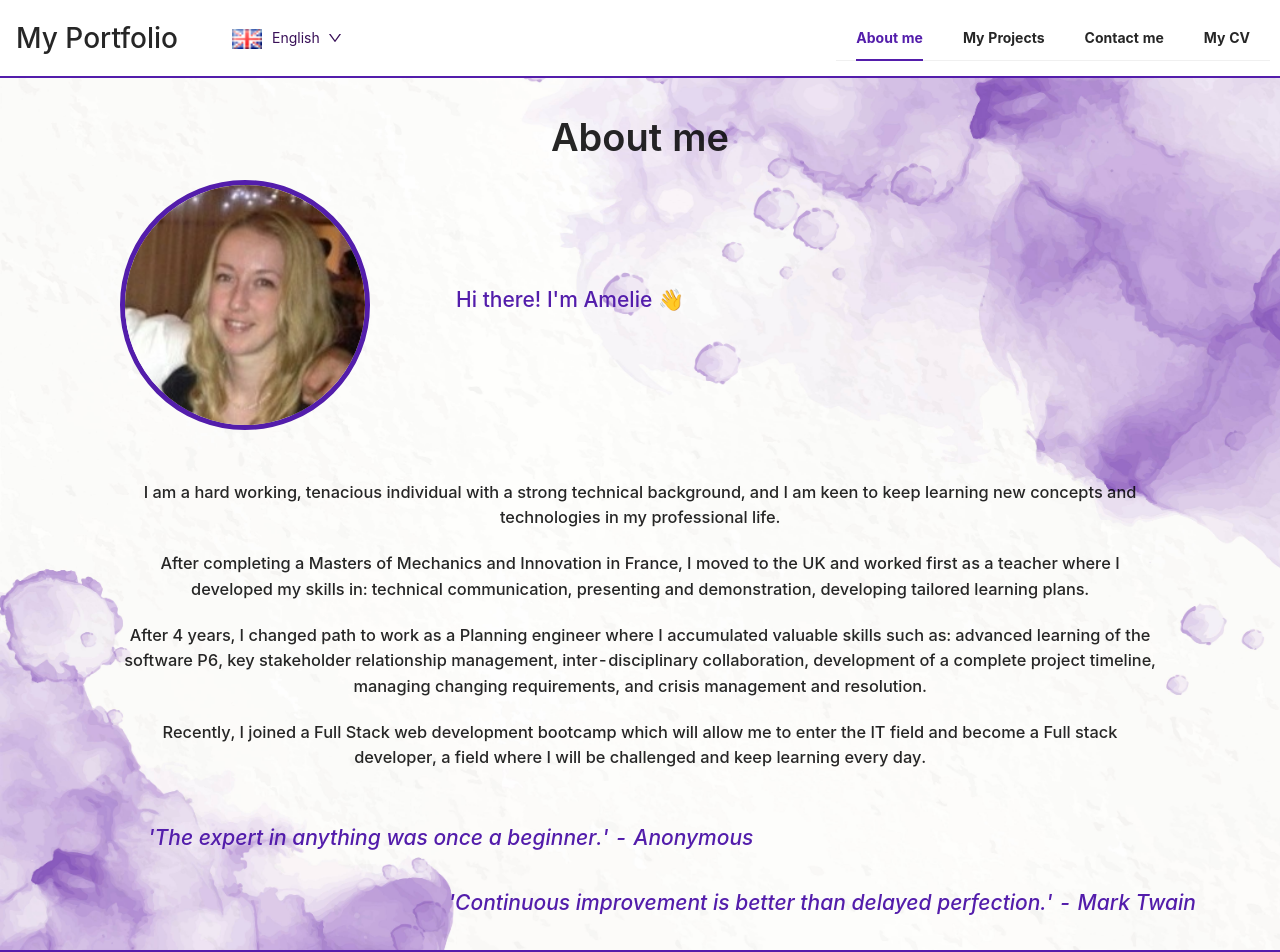
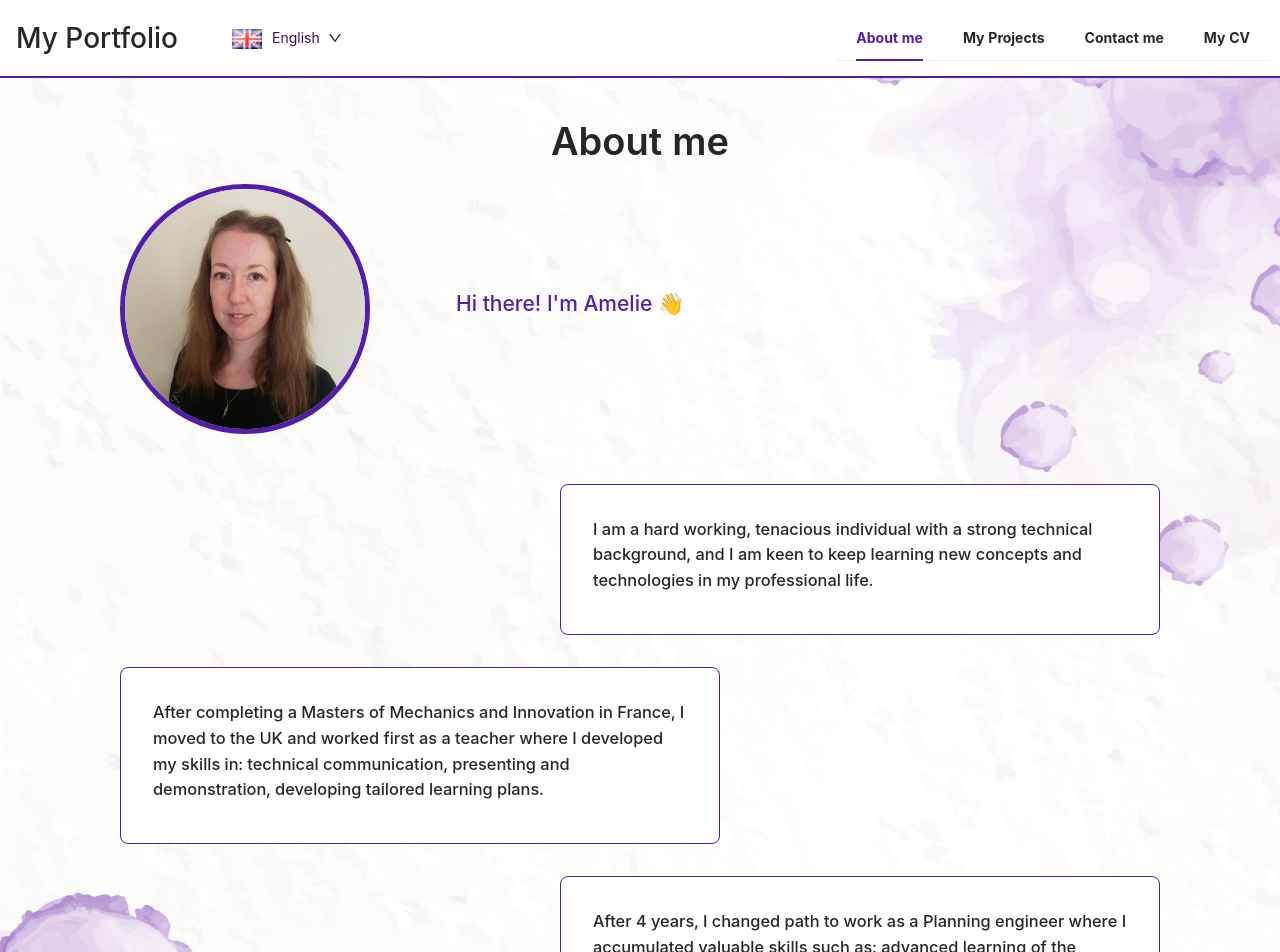
Before and after one commit to Am0031/my-portfolio-react, a React (Create React App) app: page / in a window 1280 px wide. Shown: the top 952 px of the page. Built offline with nearby package versions, Linux system fonts and the light colour scheme.

Commit message:
adjusted about layout

```diff
--- a/package.json
+++ b/package.json
@@ -13,6 +13,7 @@
     "antd": "^4.22.7",
     "date-fns": "^2.29.2",
     "emailjs-com": "^3.2.0",
+    "framer-motion": "^11.0.5",
     "gh-pages": "^4.0.0",
     "i18next": "^21.9.1",
     "react": "^18.2.0",
--- a/src/App.css
+++ b/src/App.css
@@ -13,9 +13,7 @@ body {
 .title {
   margin: 0;
 }
-.main {
-  min-height: 90vh;
-}
+
 .stackable {
   display: flex;
   flex-direction: row;
@@ -56,49 +54,6 @@ body {
 }
 .main {
   border-top: 2px solid #531dab;
-}
-
-/*About me section*/
-.about {
-  background-image: url(../other/img/purplePaint.jpg);
-  background-repeat: no-repeat;
-  background-size: cover;
-  min-height: 90vh;
-}
-.about-me-container {
-  width: 100%;
-  padding: 20px;
-}
-.about-hi {
-  width: 400px;
-  text-align: center;
-  color: #531dab;
-  padding: 2rem;
-}
-.about-text-container {
-  margin: 50px 100px;
-}
-.about-text {
-  text-align: center;
-  margin-top: 20px;
-}
-.about-image-container {
-  margin: 0 100px;
-}
-.about-image {
-  border-radius: 50%;
-  border: 5px solid #531dab;
-}
-.about-quote {
-  font-style: italic;
-  color: #531dab;
-}
-.quote-1-container {
-  margin: 3rem 0 0 8rem;
-}
-.quote-2-container {
-  margin: 2rem 4rem 0 0;
-  text-align: right;
 }
 
 /* Project cards section - Repos from github*/
--- /dev/null
+++ b/src/pages/About/AboutCard.js
@@ -0,0 +1,13 @@
+import { useTranslation } from "react-i18next";
+import "../../styles/css/about.css";
+
+export const AboutCard = ({ content, index }) => {
+  const { t } = useTranslation();
+  return (
+    <div className={`${index % 2 !== 0 && "align-right"}`}>
+      <div className={"about-text-card"}>
+        <h3>{t(`${content}-${index}`)}</h3>
+      </div>
+    </div>
+  );
+};
--- /dev/null
+++ b/src/pages/About/AboutQuote.js
@@ -0,0 +1,13 @@
+import { useTranslation } from "react-i18next";
+import "../../styles/css/about.css";
+
+export const AboutQuote = ({ content, index }) => {
+  const { t } = useTranslation();
+  return (
+    <div className={`${index % 2 === 0 && "align-right"}`}>
+      <div className={"about-quote-card"}>
+        <h2 className="quote ">{t(`${content}-${index}`)}</h2>
+      </div>
+    </div>
+  );
+};
--- a/src/pages/About/index.js
+++ b/src/pages/About/index.js
@@ -1,7 +1,10 @@
 import { useTranslation } from "react-i18next";
-import aboutImage from "./aboutImage.png";
+import "../../styles/css/about.css";
+import profileImage from "./profileImage.png";
 
 import { Image, Typography } from "antd";
+import { AboutCard } from "./AboutCard";
+import { AboutQuote } from "./AboutQuote";
 const { Title } = Typography;
 
 export const About = () => {
@@ -16,20 +19,18 @@ export const About = () => {
               <Title className="title about-text">{t("about-title")}</Title>
             </div>
             <div className="about-image-container stackable">
-              <Image className="about-image" width={250} src={aboutImage} />
+              <Image className="about-image" width={250} src={profileImage} />
               <h2 className="about-hi">{t("about-hi")}</h2>
             </div>
             <div className="about-text-container">
-              <h3 className="about-text">{t("about-text-1")}</h3>
-              <h3 className="about-text">{t("about-text-2")}</h3>
-              <h3 className="about-text">{t("about-text-3")}</h3>
-              <h3 className="about-text">{t("about-text-4")}</h3>
+              <AboutCard content={"about-text"} index={1} />
+              <AboutCard content={"about-text"} index={2} />
+              <AboutCard content={"about-text"} index={3} />
+              <AboutCard content={"about-text"} index={4} />
             </div>
-            <div className="quote-1-container">
-              <h2 className="quote about-quote">{t("about-quote-1")}</h2>
-            </div>
-            <div className="quote-2-container">
-              <h2 className="quote about-quote">{t("about-quote-2")}</h2>
+            <div className="about-quote-container">
+              <AboutQuote content={"about-quote"} index={1} />
+              <AboutQuote content={"about-quote"} index={2} />
             </div>
           </div>
         </div>
--- /dev/null
+++ b/src/styles/css/about.css
@@ -0,0 +1,67 @@
+/*About components*/
+.about-text-card {
+  padding: 2rem;
+  max-width: 600px;
+  background-color: white;
+  border-radius: 8px;
+  border: 1px solid #531dab;
+}
+
+.about-quote-card {
+  padding: 1rem;
+  background-color: rgb(255, 255, 255, 0.6);
+  border-radius: 8px;
+  /* border: 2px solid #531dab; */
+}
+.about-quote-card * {
+  color: #531dab;
+  font-style: italic;
+}
+
+.align-right {
+  display: flex;
+  flex-direction: row;
+  justify-content: flex-end;
+}
+
+/*About me page*/
+.about {
+  background-image: url(../../../other/img/purplePaint.jpg);
+  background-repeat: no-repeat;
+  background-size: cover;
+  min-height: 90vh;
+}
+.about-me-container {
+  width: 100%;
+  padding: 20px;
+}
+.about-hi {
+  width: 400px;
+  text-align: center;
+  color: #531dab;
+  padding: 2rem;
+}
+.about-text-container {
+  margin: 50px 100px;
+  display: flex;
+  flex-direction: column;
+  align-items: stretch;
+  gap: 2rem;
+}
+.about-text {
+  text-align: center;
+  margin-top: 20px;
+}
+.about-image-container {
+  margin: 0 100px;
+}
+.about-image {
+  border-radius: 50%;
+  border: 5px solid #531dab;
+}
+.about-quote-container {
+  display: flex;
+  flex-direction: column;
+  align-items: stretch;
+  gap: 1rem;
+}
```
Also changed, not shown: src/pages/About/profileImage.png (added), 1 other file (tests, documents, lock files or other folders).
